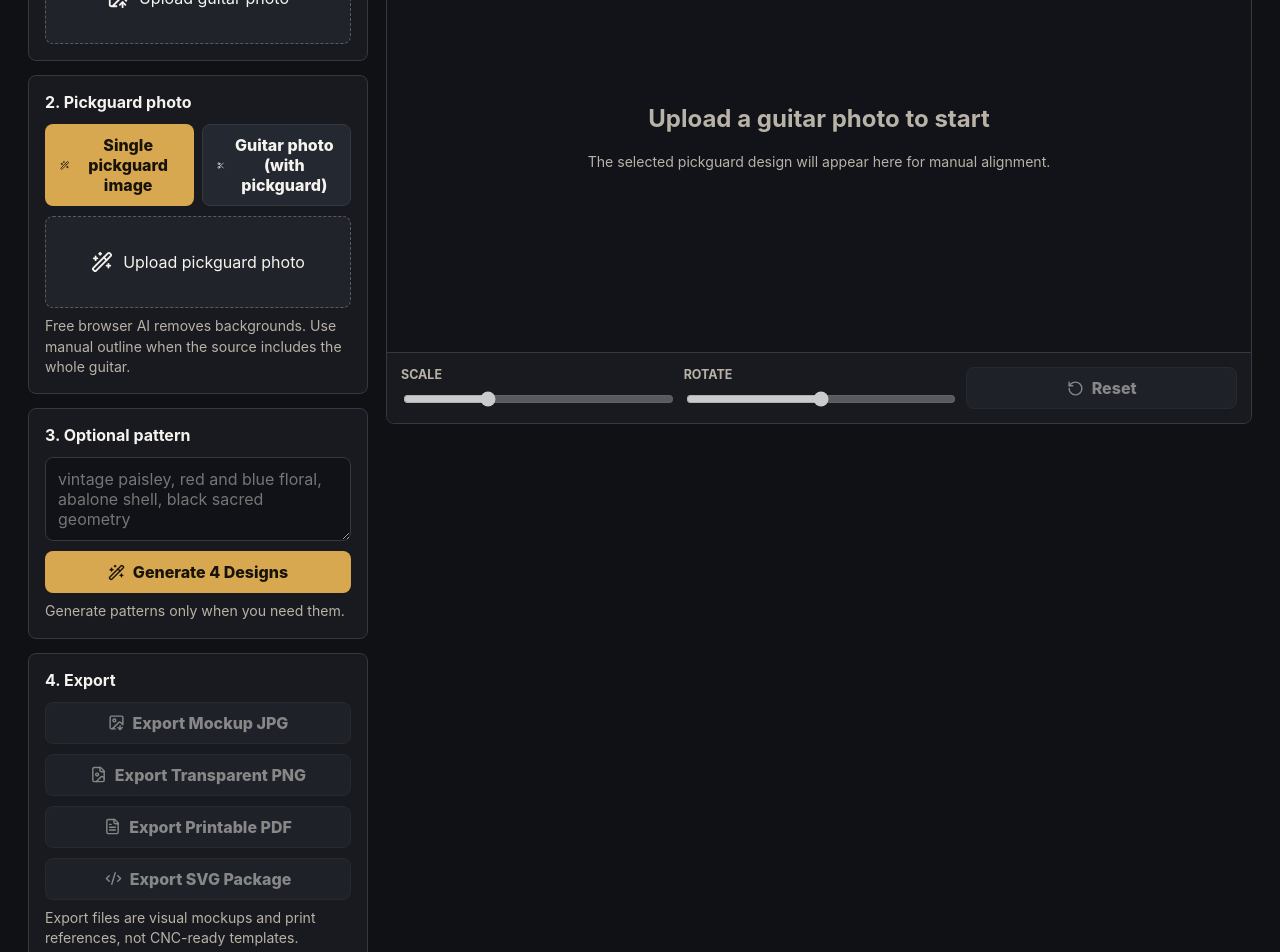
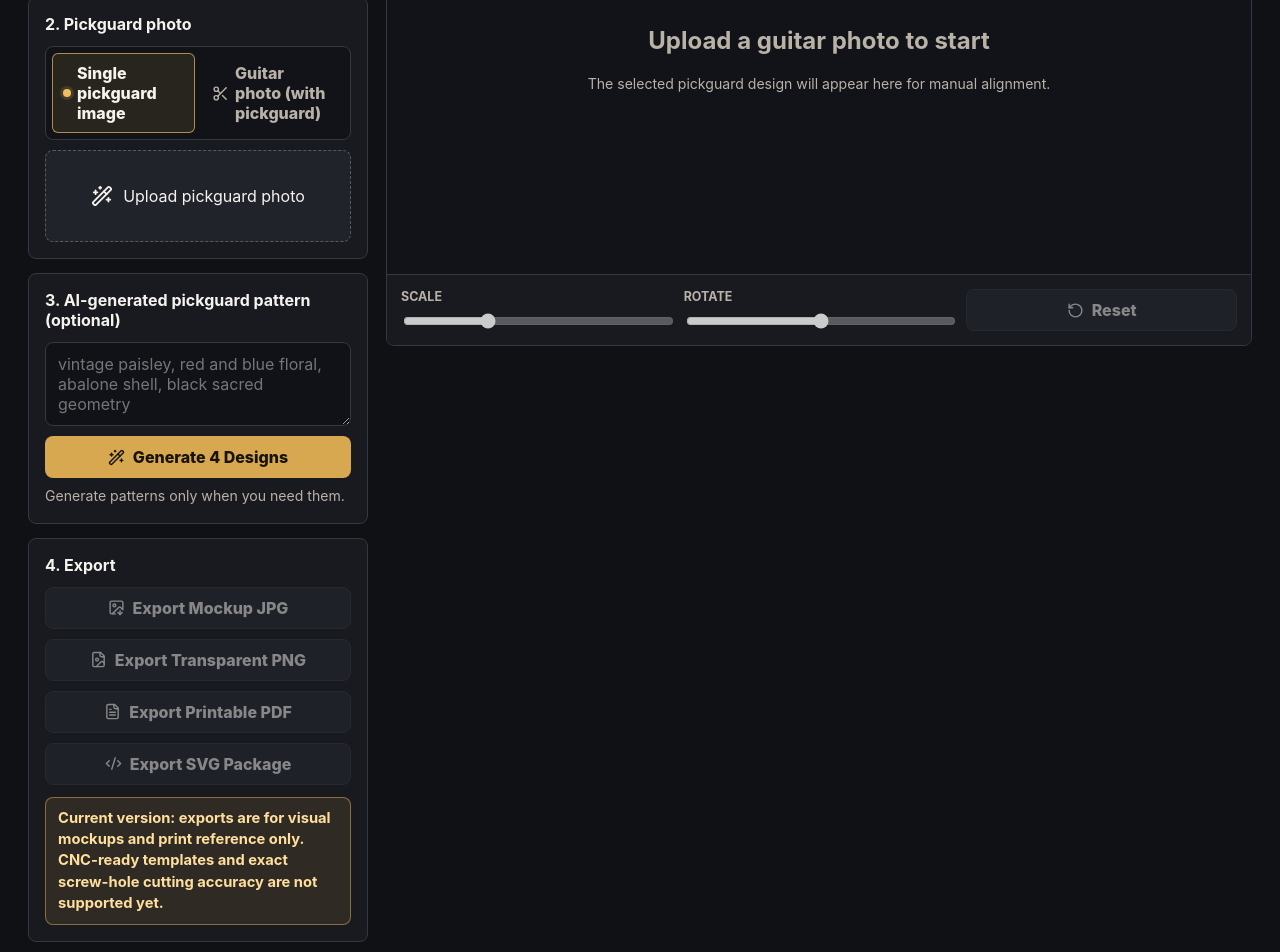
Before and after one commit to diegobona/guitarcanvas, a Next.js app: page /pickguard-visualizer in a window 1280 px wide. Shown: the part 420-1372 px from the top of the page. Built offline with nearby package versions, Linux system fonts and the light colour scheme.

Commit message:
精简界面文字

```diff
--- a/app/globals.css
+++ b/app/globals.css
@@ -360,7 +360,59 @@ a {
 }
 
 .source-mode-row {
+  background: #111318;
+  border: 1px solid var(--line);
+  border-radius: 8px;
+  display: grid;
+  gap: 6px;
+  grid-template-columns: repeat(2, minmax(0, 1fr));
   margin-bottom: 10px;
+  padding: 6px;
+}
+
+.source-mode-option {
+  align-items: center;
+  background: transparent;
+  border: 1px solid transparent;
+  border-radius: 6px;
+  color: var(--muted);
+  display: grid;
+  font-weight: 800;
+  gap: 6px;
+  grid-template-columns: auto 1fr;
+  justify-items: start;
+  min-height: 58px;
+  padding: 9px 10px;
+  text-align: left;
+  transition:
+    background 150ms ease,
+    border-color 150ms ease,
+    color 150ms ease;
+}
+
+.source-mode-option:hover {
+  background: #20242c;
+  color: var(--ink);
+}
+
+.source-mode-option.is-selected {
+  background: rgba(215, 168, 79, 0.12);
+  border-color: rgba(240, 191, 97, 0.68);
+  color: var(--ink);
+}
+
+.source-mode-option.is-selected::before {
+  background: var(--accent-strong);
+  border-radius: 999px;
+  box-shadow: 0 0 0 3px rgba(240, 191, 97, 0.15);
+  content: "";
+  height: 8px;
+  justify-self: center;
+  width: 8px;
+}
+
+.source-mode-option.is-selected svg {
+  display: none;
 }
 
 .result-cleanup-header {
@@ -666,6 +718,18 @@ a {
   grid-template-columns: 1fr;
 }
 
+.export-current-version-note {
+  background: rgba(215, 168, 79, 0.12);
+  border: 1px solid rgba(215, 168, 79, 0.54);
+  border-radius: 8px;
+  color: var(--danger);
+  font-size: 0.92rem;
+  font-weight: 750;
+  line-height: 1.45;
+  margin: 12px 0 0;
+  padding: 10px 12px;
+}
+
 @keyframes spin {
   to {
     transform: rotate(360deg);
--- a/components/pickguard/DesignGenerator.tsx
+++ b/components/pickguard/DesignGenerator.tsx
@@ -27,7 +27,7 @@ export function DesignGenerator({
 }: DesignGeneratorProps) {
   return (
     <section className="panel">
-      <h2>3. Optional pattern</h2>
+      <h2>3. AI-generated pickguard pattern (optional)</h2>
       <div className="prompt-row">
         <textarea
           className="prompt-input"
--- a/components/pickguard/ExportPanel.tsx
+++ b/components/pickguard/ExportPanel.tsx
@@ -60,9 +60,9 @@ export function ExportPanel({
           {exporting === "svg" ? "Exporting..." : "Export SVG Package"}
         </button>
       </div>
-      <p className="helper-text">
-        Export files are visual mockups and print references, not CNC-ready
-        templates.
+      <p className="export-current-version-note">
+        Current version: exports are for visual mockups and print reference only.
+        CNC-ready templates and exact screw-hole cutting accuracy are not supported yet.
       </p>
     </section>
   );
--- a/components/pickguard/PickguardVisualizer.tsx
+++ b/components/pickguard/PickguardVisualizer.tsx
@@ -96,10 +96,6 @@ export function PickguardVisualizer() {
           Upload your guitar photo, try custom pickguard designs, and export
           printable design files.
         </p>
-        <div className="disclaimer">
-          First version exports visual mockups and print-reference files. It
-          does not guarantee exact screw-hole or CNC cutting accuracy.
-        </div>
       </section>
 
       <section className="visualizer-grid" aria-label="Pickguard visualizer">
--- a/components/pickguard/UploadPanel.tsx
+++ b/components/pickguard/UploadPanel.tsx
@@ -240,13 +240,12 @@ export function UploadPanel({
     <section className="panel">
       <h2>{title}</h2>
       {allowPickguardSourceMode ? (
-        <div className="manual-mode-row source-mode-row">
+        <div className="source-mode-row">
           <button
-            className={
-              pickguardSourceMode === "single"
-                ? "primary-button"
-                : "secondary-button"
-            }
+            aria-pressed={pickguardSourceMode === "single"}
+            className={`source-mode-option ${
+              pickguardSourceMode === "single" ? "is-selected" : ""
+            }`}
             disabled={cutout.status === "removing"}
             type="button"
             onClick={() => setPickguardSourceMode("single")}
@@ -255,11 +254,10 @@ export function UploadPanel({
             Single pickguard image
           </button>
           <button
-            className={
-              pickguardSourceMode === "guitar"
-                ? "primary-button"
-                : "secondary-button"
-            }
+            aria-pressed={pickguardSourceMode === "guitar"}
+            className={`source-mode-option ${
+              pickguardSourceMode === "guitar" ? "is-selected" : ""
+            }`}
             disabled={cutout.status === "removing"}
             type="button"
             onClick={() => setPickguardSourceMode("guitar")}
@@ -373,12 +371,7 @@ export function UploadPanel({
 
 function CutoutStatus({ state }: { state: CutoutState }) {
   if (state.status === "idle") {
-    return (
-      <p className="helper-text">
-        Free browser AI removes backgrounds. Use manual outline when the source
-        includes the whole guitar.
-      </p>
-    );
+    return null;
   }
 
   if (state.status === "removing") {
```
Also changed, not shown: 1 other file (tests, documents, lock files or other folders).
